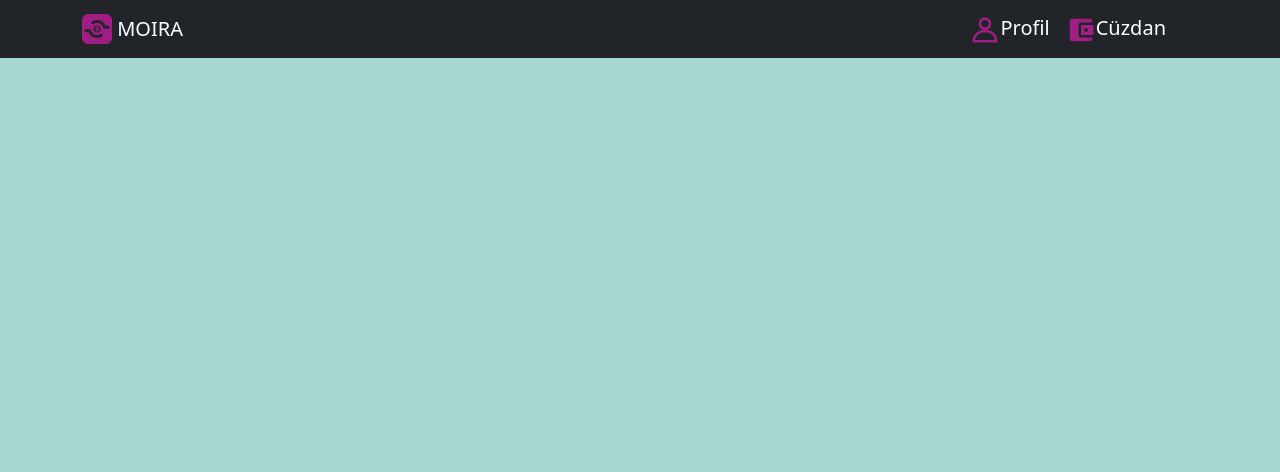
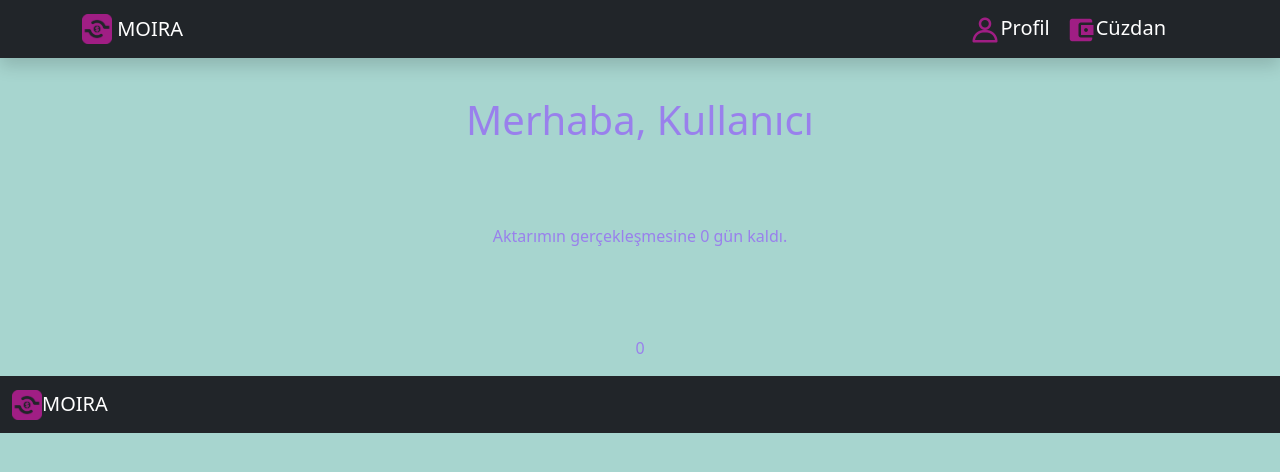
Before and after one commit to Smart-Contract-Intertech/Smart-Contract-Frontend, a React (Create React App) app: page /heritage in a window 1280 px wide. Shown: the top 472 px of the page. Built offline with nearby package versions, Linux system fonts and the light colour scheme.

Commit message:
somefixes

```diff
--- a/package.json
+++ b/package.json
@@ -11,6 +11,7 @@
     "ethers-react": "^1.1.0",
     "react": "^18.2.0",
     "react-bootstrap": "^2.5.0",
+    "react-circular-progressbar": "^2.1.0",
     "react-dom": "^18.2.0",
     "react-scripts": "5.0.1",
     "web-vitals": "^2.1.4"
--- a/public/index.html
+++ b/public/index.html
@@ -2,42 +2,19 @@
 <html lang="en">
   <head>
     <meta charset="utf-8" />
-    <link rel="icon" href="%PUBLIC_URL%/favicon.ico" />
+    <link rel="icon" href="%PUBLIC_URL%/Logo.png" />
     <meta name="viewport" content="width=device-width, initial-scale=1" />
     <meta name="theme-color" content="#000000" />
     <meta
       name="description"
       content="Web site created using create-react-app"
     />
-    <link rel="apple-touch-icon" href="%PUBLIC_URL%/logo192.png" />
-    <!--
-      manifest.json provides metadata used when your web app is installed on a
-      user's mobile device or desktop. See https://developers.google.com/web/fundamentals/web-app-manifest/
-    -->
+    <link rel="apple-touch-icon" href="%PUBLIC_URL%/Logo.png" />
     <link rel="manifest" href="%PUBLIC_URL%/manifest.json" />
-    <!--
-      Notice the use of %PUBLIC_URL% in the tags above.
-      It will be replaced with the URL of the `public` folder during the build.
-      Only files inside the `public` folder can be referenced from the HTML.
-
-      Unlike "/favicon.ico" or "favicon.ico", "%PUBLIC_URL%/favicon.ico" will
-      work correctly both with client-side routing and a non-root public URL.
-      Learn how to configure a non-root public URL by running `npm run build`.
-    -->
-    <title>React App</title>
+    <title>Children Dapp</title>
   </head>
   <body>
     <noscript>You need to enable JavaScript to run this app.</noscript>
     <div id="root"></div>
-    <!--
-      This HTML file is a template.
-      If you open it directly in the browser, you will see an empty page.
-
-      You can add webfonts, meta tags, or analytics to this file.
-      The build step will place the bundled scripts into the <body> tag.
-
-      To begin the development, run `npm start` or `yarn start`.
-      To create a production bundle, use `npm run build` or `yarn build`.
-    -->
   </body>
 </html>
--- a/src/App.js
+++ b/src/App.js
@@ -1,7 +1,8 @@
 import './pages/App.css';
 import 'bootstrap/dist/css/bootstrap.min.css';
-import Miras from './pages/Miras.js';
+import Profile from './pages/Profile.js';
 import MainPage from './pages/MainPage.js';
+import Heritage from './pages/Heritage';
 import Header from './Header';
 import {
   BrowserRouter as Router,
@@ -17,7 +18,8 @@ function App() {
           <Header/>
           <Routes>
             <Route exact path='/' element={<MainPage/>}></Route>
-            <Route exact path='/miras' element={<Miras/>}></Route>
+            <Route exact path='/profile' element={<Profile/>}></Route>
+            <Route exact path='/heritage' element={<Heritage/>}></Route>
           </Routes>
           <Footer/>
         </div>
--- a/src/Header.js
+++ b/src/Header.js
@@ -7,7 +7,7 @@ import Nav from 'react-bootstrap/Nav';
 
 export default function Header(){
   return(
-    <Navbar fixed="top" bg="dark" variant="dark">
+    <Navbar fixed="top" bg="dark" variant="dark" className='shadow'>
       <Container>
         <Navbar.Brand href="/">
           <img
@@ -20,9 +20,9 @@ export default function Header(){
           MOIRA
         </Navbar.Brand>
         <Nav className="justify-content-end flex-grow-1 pe-3">
-          <Navbar.Brand href="/miras">
+          <Navbar.Brand href="/profile">
             <img
-              href="./pages/Miras.js"
+              href="./pages/Profile.js"
               src={icon2}
               alt="Profile"
               width="30"
--- /dev/null
+++ b/src/pages/Heritage.js
@@ -0,0 +1,18 @@
+import { CircularProgressbar, buildStyles } from "react-circular-progressbar";
+import React, { useState } from "react";
+
+export default function Heritage(){
+    const[defaultAccount,setDefaultAccount] = useState('Kullanıcı');
+    const[defaultRemainingTime,setDefaultRemaininTime] = useState('0 gün');
+    const[defaultAmount,setDefaultAmount] = useState('0');
+
+    return(
+        <div>
+            <br/><br/><br/><br/>
+            <h1>Merhaba, {defaultAccount}</h1><br/><br/><br/>
+            <p>Aktarımın gerçekleşmesine {defaultRemainingTime} kaldı.</p><br/><br/><br/>
+
+            <p>{defaultAmount}</p>
+        </div>
+    )
+}
--- a/src/pages/MainPage.js
+++ b/src/pages/MainPage.js
@@ -83,14 +83,14 @@ export default function MainPage(){
                 width="125"
                 height="125"
             /><br/><br/><br/>
-            <img src={main6} alt="" width="20" height="20" style={{display:"inline"}}></img><p style={{display:"inline"}}> Ve işlemi onaylayın.</p><br/><br/>
+            <img src={main6} alt="" width="20" height="20" style={{display:"inline"}}></img><p style={{display:"inline"}}> Ve işlemi onaylayın.</p><br/><br/><br/>
             <img
                 src={main4}
                 alt=""
                 width="125"
                 height="175"
             /><br/><br/><br/>
-            <p>MOIRA dağıtık etheryum ağıyla mirasınızı merkezi bir kurum olmadan <br/><br/> belirlediğiniz tarihte belirlediğiniz cüzdana güvenle sizin için aktarsın.</p><br/><br/>
+            <p>MOIRA dağıtık etheryum ağıyla mirasınızı merkezi bir kurum olmadan <br/> belirlediğiniz tarihte belirlediğiniz cüzdana güvenle sizin için aktarsın.</p><br/><br/>
             <img
                 src={main5}
                 alt=""
--- a/src/pages/Miras.js
+++ b/src/pages/Profile.js
@@ -2,7 +2,7 @@ import miras1 from './image/miras1.png';
 import miras2 from './image/miras2.png';
 import Container from 'react-bootstrap/Container';
 
-export default function Miras(){
+export default function Profile(){
     return(
         <Container>
             <br/><br/><br/><br/><br/><img src={miras1} alt="" width="500" height="350"></img><br/><br/><br/><br/><br/>
```
Also changed, not shown: public/Logo.png (added), src/pages/index.js (added), 1 other file (tests, documents, lock files or other folders).
